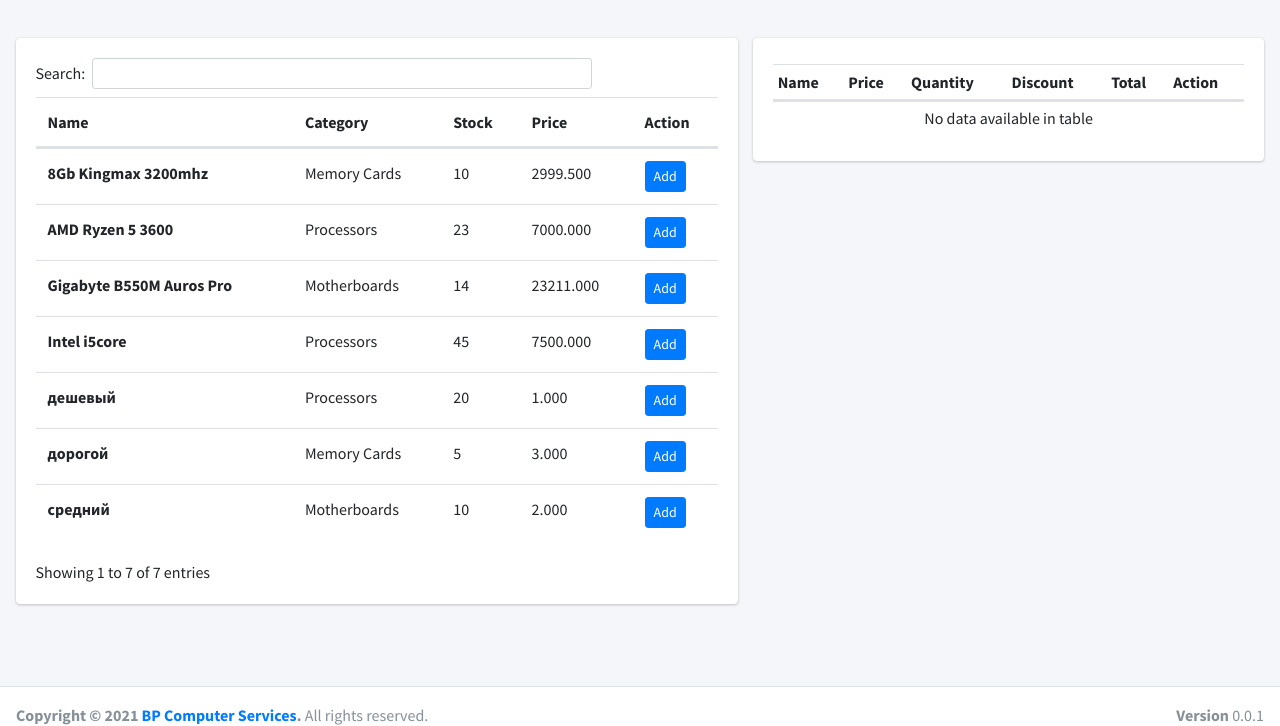
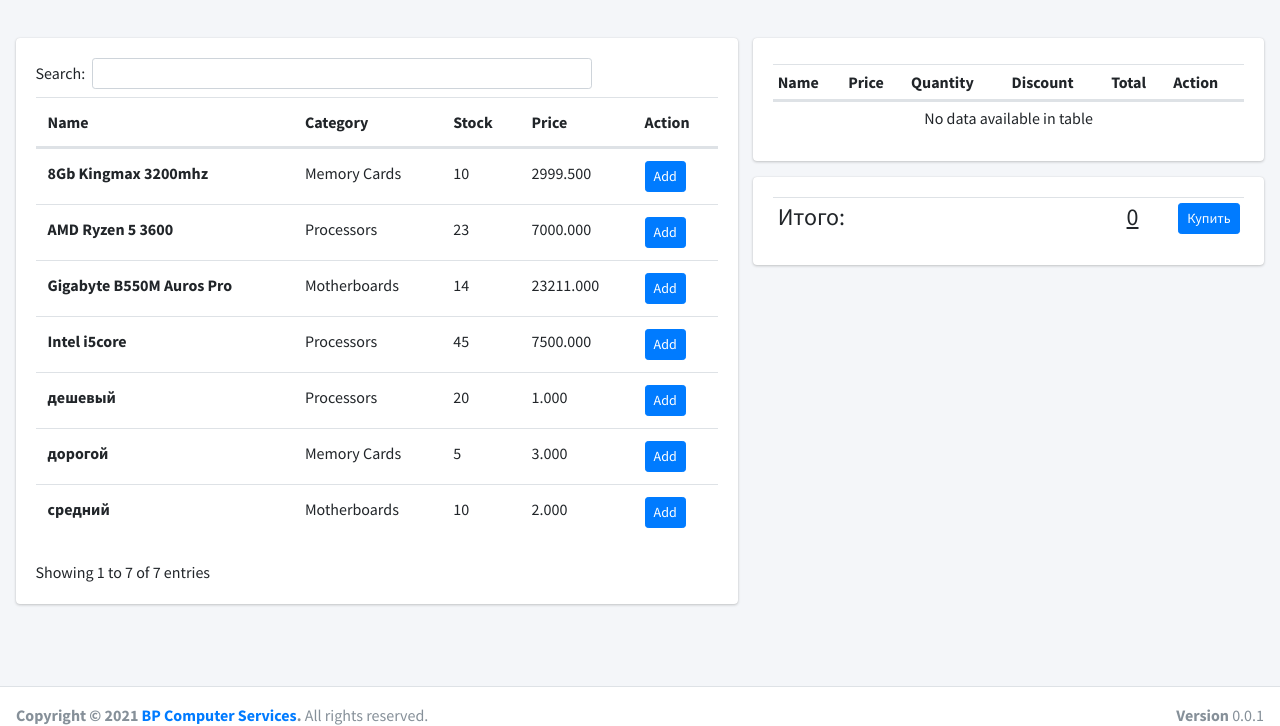
Before and after one commit to fobyphill/current_train_project, a Django app: page /sales in a window 1280 px wide. Shown: the part 57-783 px from the top of the page. Run offline with Django 3.2, Linux system fonts and the light colour scheme; data comes from the database, SQL or seed files in the repository; both versions use the stored data as it was after the commit; some libraries are stand-ins or nearby versions.

Commit message:
vse rabotaet pered korzinoy

```diff
--- /dev/null
+++ b/app/templates/sales/get-items.html
@@ -0,0 +1,7 @@
+<table id="itogo_table" class="table table-hover table-sm" style="width:100%">
+    <tr>
+        <td><h4>Итого:</h4></td>
+        <td style="width: 475px; text-align: right; padding-right: 35px"><h4><u>0</u></h4></td>
+        <td><button class="btn btn-sm btn-primary">Купить</button></td>
+    </tr>
+</table>
--- a/app/templates/sales/index.html
+++ b/app/templates/sales/index.html
@@ -66,7 +66,11 @@
                     {% include 'sales/cart-items.html' %}
                 </div>
             </div>
-
+            <div class="card">
+                <div class="card-body">
+                    {% include 'sales/get-items.html' %}
+                </div>
+            </div>
         </div>
     </div>
 {% endblock %}
@@ -161,6 +165,8 @@
                  let price = parseFloat($tds[1].childNodes[0].nodeValue);
                  let $total = $tds[4].children[0];
                  $total.innerText = String(price * num);
+                 cartTable.row().data()[4] = String(num * price);
+                 calc_cart();
                  return false;
              });
             $(document).on('keyup keypress blur change', '.sales-input', function (e) {
@@ -201,14 +207,25 @@
                 ]).draw(false);
 
                 $('#item-'+id).parents('tr').addClass('d-none')
+                calc_cart();
             });
-
             $(document).on('click', '.removeItem', function (e) {
                 var parentTr = $(this).parents('tr');
                 var id = cartTable.row(parentTr).data()[7];
                 cartTable.row(parentTr).remove().draw(false);
                 $('#item-'+id.toString()).parents('tr').removeClass('d-none');
+                calc_cart();
             });
+            function calc_cart(){
+                let itogo = 0;// Итоговая потребительская сумма
+                let table_cart = document.getElementById('cart-table').children[1] // тело таблицы
+                for (let i = 0; i < cartTable.rows().count(); i++){
+                    itogo += parseFloat(table_cart.children[i].children[4].textContent);
+                }
+                document.getElementById('itogo_table').children[0].children[0].children[1].innerHTML =
+                     "<h4><u>" + String(itogo) + "</u></h4>";
+                return false;
+            }
         });
     </script>
 {% endblock %}
```
Also changed, not shown: db.sqlite3.
